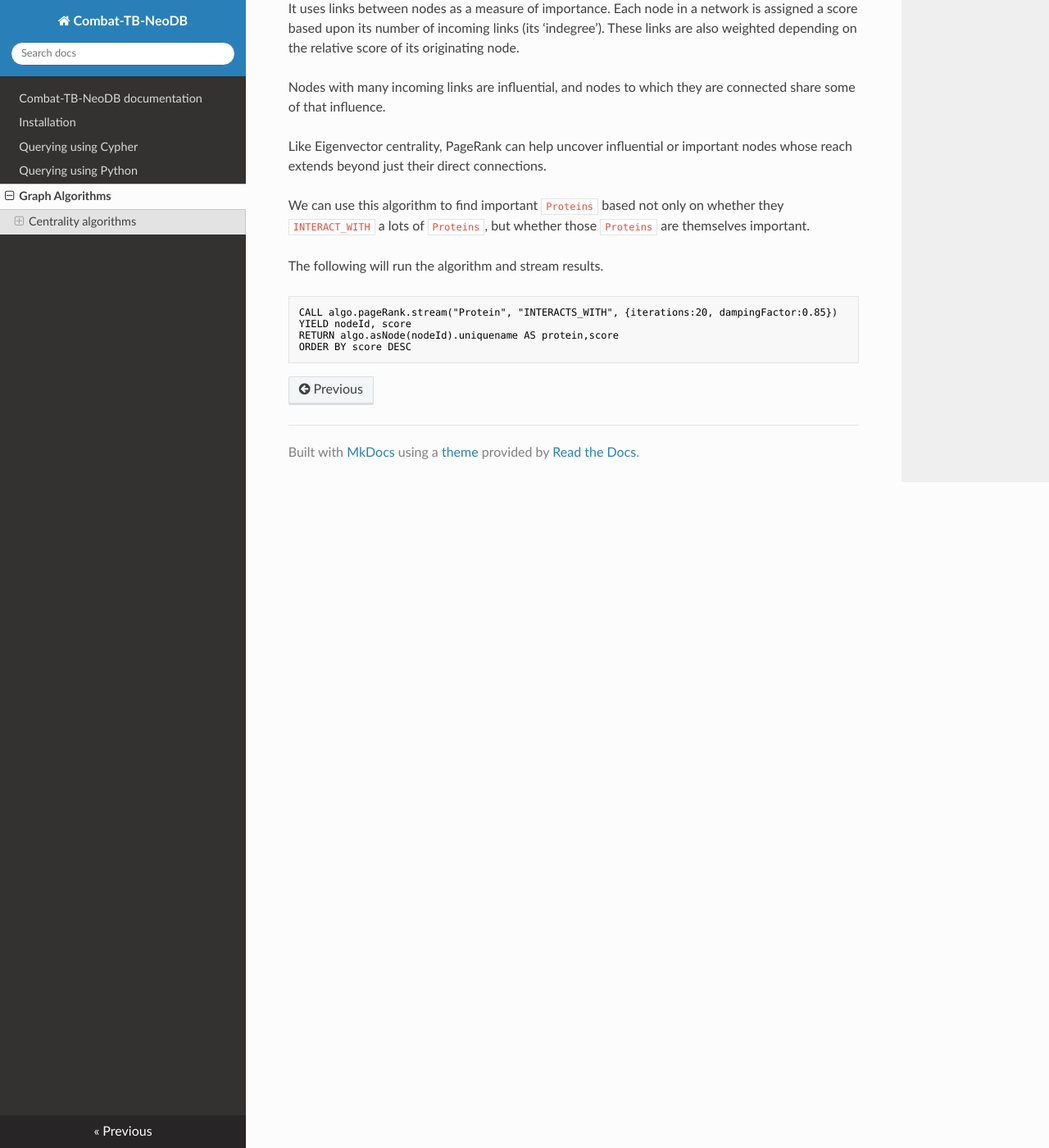
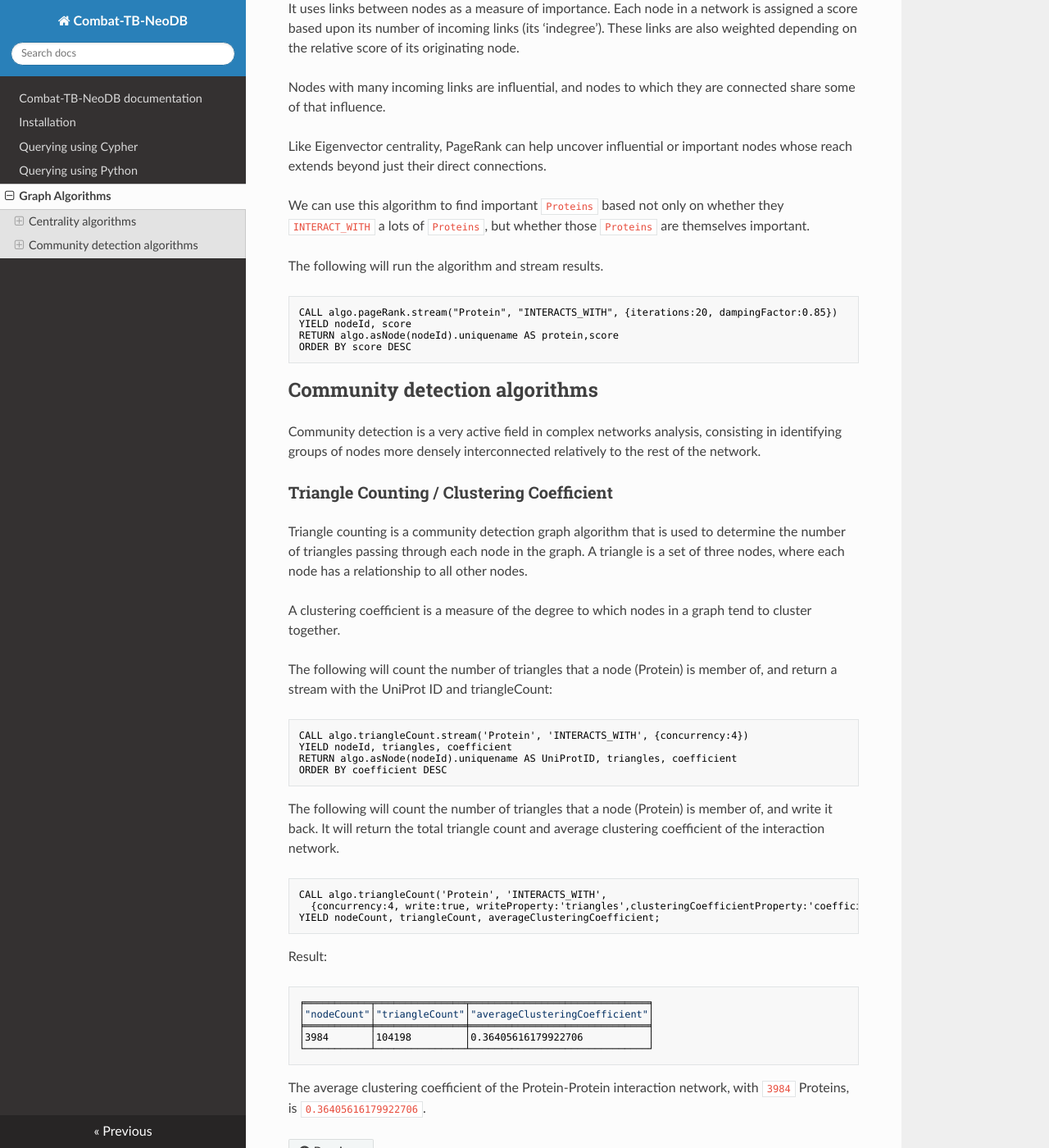
Before and after one commit to COMBAT-TB/combat-tb-neodb, an MkDocs documentation site: the page built from docs/graph-algorithms.md, in a window 1280 px wide and 1400 px high, scrolled down 3169 px. Shown: the whole window at 82% size. Built offline with MkDocs 1.6.1, drawn with Linux system fonts in a browser that asks for light colours; nearby versions of some CDN libraries.

Commit message:
Added Clustering Coefficient algorithm and updated compose.

````diff
--- a/docs/graph-algorithms.md
+++ b/docs/graph-algorithms.md
@@ -118,3 +118,42 @@ YIELD nodeId, score
 RETURN algo.asNode(nodeId).uniquename AS protein,score
 ORDER BY score DESC
 ```
+
+## Community detection algorithms
+
+Community detection is a very active field in complex networks analysis, consisting in identifying groups of nodes more densely interconnected relatively to the rest of the network.
+
+### Triangle Counting / Clustering Coefficient
+
+Triangle counting is a community detection graph algorithm that is used to determine the number of triangles passing through each node in the graph. A triangle is a set of three nodes, where each node has a relationship to all other nodes.
+
+A clustering coefficient is a measure of the degree to which nodes in a graph tend to cluster together.
+
+The following will count the number of triangles that a node (Protein) is member of, and return a stream with the UniProt ID and triangleCount:
+
+```cql
+CALL algo.triangleCount.stream('Protein', 'INTERACTS_WITH', {concurrency:4})
+YIELD nodeId, triangles, coefficient
+RETURN algo.asNode(nodeId).uniquename AS UniProtID, triangles, coefficient
+ORDER BY coefficient DESC
+```
+
+The following will count the number of triangles that a node (Protein) is member of, and write it back. It will return the total triangle count and average clustering coefficient of the interaction network.
+
+```cql
+CALL algo.triangleCount('Protein', 'INTERACTS_WITH',
+  {concurrency:4, write:true, writeProperty:'triangles',clusteringCoefficientProperty:'coefficient'})
+YIELD nodeCount, triangleCount, averageClusteringCoefficient;
+```
+
+Result:
+
+```sh
+╒═══════════╤═══════════════╤══════════════════════════════╕
+│"nodeCount"│"triangleCount"│"averageClusteringCoefficient"│
+╞═══════════╪═══════════════╪══════════════════════════════╡
+│3984       │104198         │0.36405616179922706           │
+└───────────┴───────────────┴──────────────────────────────┘
+```
+
+The average clustering coefficient of the Protein-Protein interaction network, with `3984` Proteins, is `0.36405616179922706`.
````
Also changed, not shown: docker-compose.yml (+2 -6 lines), 5 other files.
